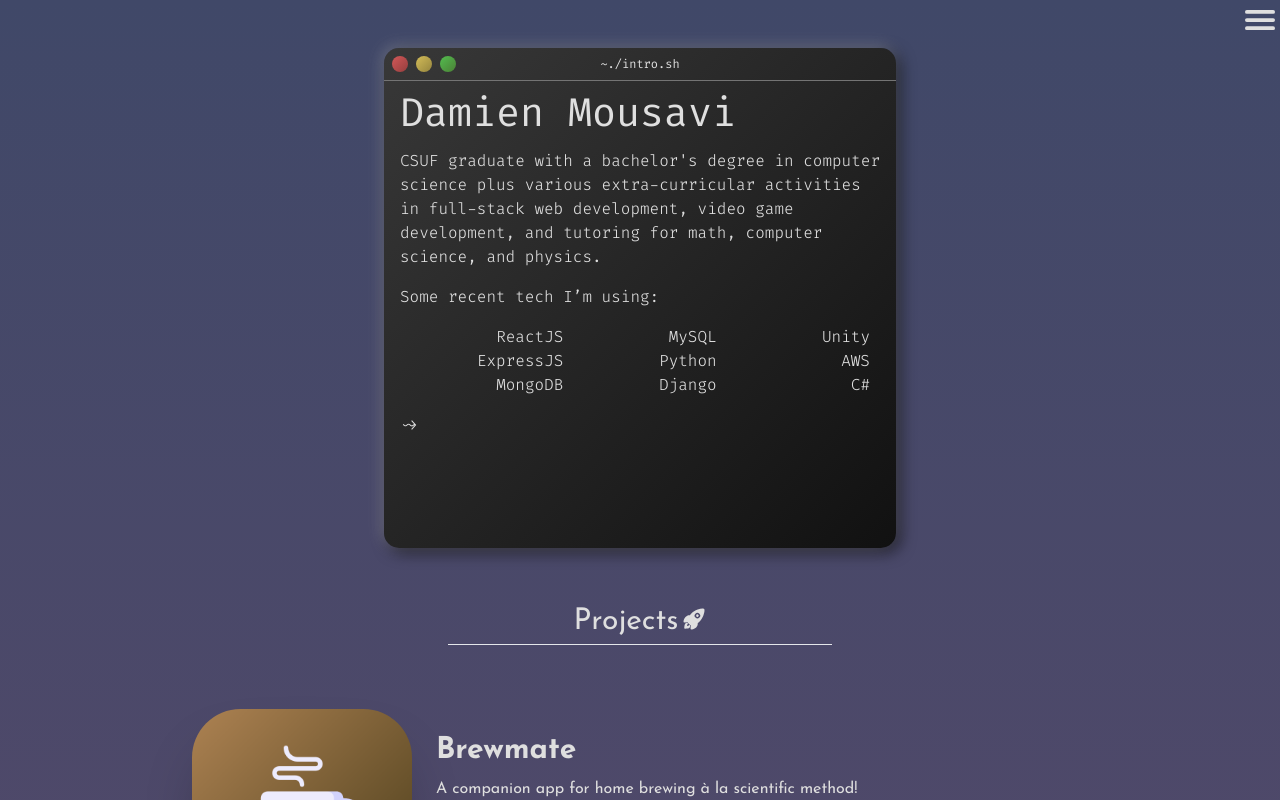
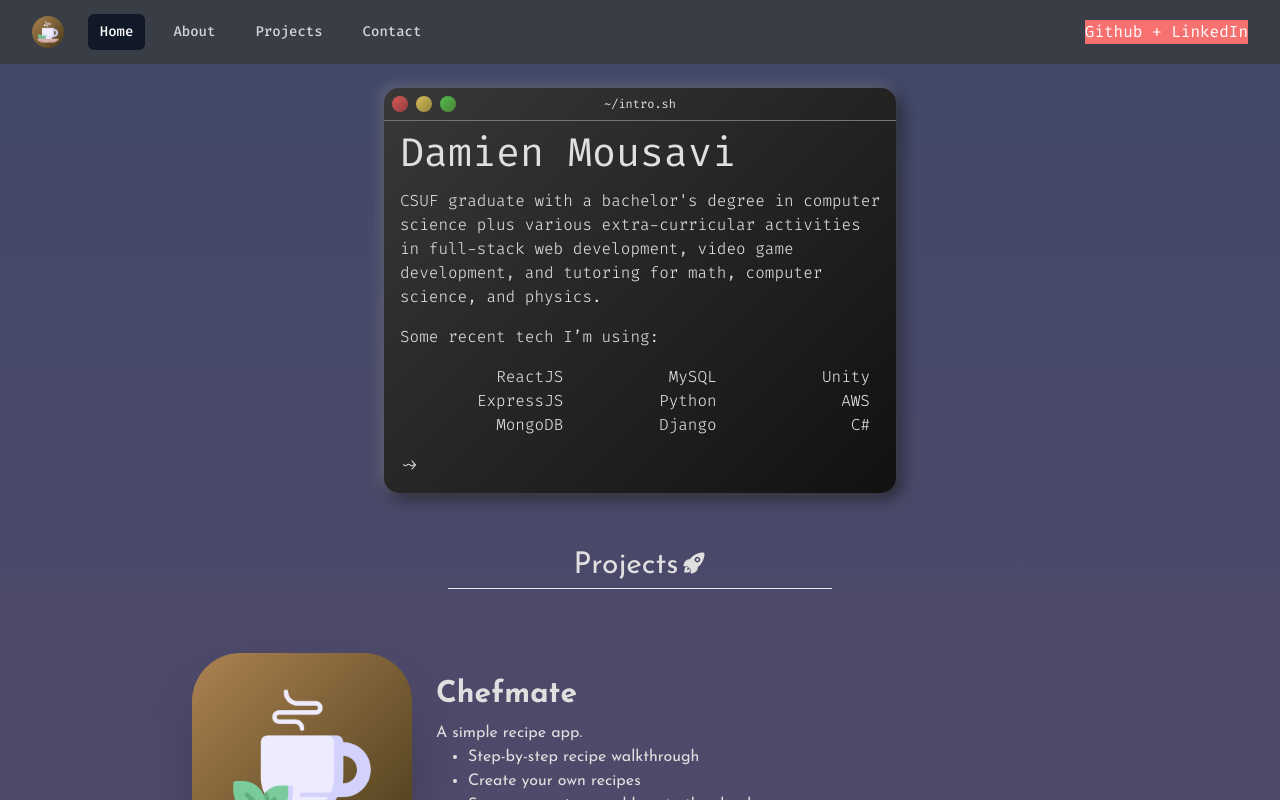
Before and after one commit to DamienSaavi/damiensaavi.github.io, a React (Create React App) app: page / in a window 1280 px wide. Shown: the top 800 px of the page. Built offline with nearby package versions, Linux system fonts and the light colour scheme.

Commit message:
add navbar

```diff
--- a/package.json
+++ b/package.json
@@ -5,6 +5,8 @@
   "homepage": "https://damiensaavi.github.io",
   "dependencies": {
     "@craco/craco": "^6.1.1",
+    "@headlessui/react": "^1.2.0",
+    "@heroicons/react": "^1.0.1",
     "@material-ui/core": "^4.11.3",
     "@material-ui/icons": "^4.11.2",
     "@testing-library/jest-dom": "^5.11.10",
@@ -15,6 +17,7 @@
     "react": "^17.0.2",
     "react-dom": "^17.0.2",
     "react-icons": "^4.2.0",
+    "react-router-dom": "^5.2.0",
     "react-scripts": "4.0.3",
     "react-tsparticles": "^1.25.0",
     "web-vitals": "^1.1.1"
--- a/src/App.js
+++ b/src/App.js
@@ -1,10 +1,10 @@
 import React, { useEffect, useState } from 'react'
+import NavigationBar from './NavigationBar'
 import { init } from 'ityped'
-import { IoRocket, IoMenu } from "react-icons/io5";
+import { IoRocket } from "react-icons/io5";
 import './App.css'
 import brewmate_icon from './brewmate.png'
 import gh_icon from './gh.png'
-import appstore_icon from './appstore.svg'
 
 const tech = [
   'ReactJS', 'MySQL', 'Unity',
@@ -14,7 +14,6 @@ const tech = [
 
 function App() {
   useEffect(() => {
-    console.log('yeet')
     if (iTypeInit) return
     setiTypeInit(true)
 
@@ -98,21 +97,15 @@ function App() {
 
   return (
     <div className='root'>
-      <div className='w-full flex justify-end fixed z-50'>
-        <IoMenu className='w-10 h-10 text-main' onClick={() => setDrawer(!drawer)}></IoMenu>
-        <div className={`w-32 h-64 transition-all duration-200 ease-in-out bg-red-900 ${drawer ? 'mr-0' : '-mr-32'}`}>
-          <ul>
-            {/* Nav links */}
-          </ul>
-        </div>
-      </div>
-      <div className='intro-container flex flex-col p-2 w-full py-12'>
-        <div className='terminal max-w-lg flex flex-col self-center w-full xs:h-102'>
+      <NavigationBar/>
+      <div className='h-10'></div>
+      <div className='intro-container flex flex-col p-2 w-full py-12 sm:h-102'>
+        <div className='terminal max-w-lg flex flex-col self-center w-full'>
           <div className='terminal-bar flex justify-between w-full p-2'>
             <div class='button flex-shrink-0 btn-exit'></div>
             <div class='button flex-shrink-0 btn-min'></div>
             <div class='button flex-shrink-0 btn-max'></div>
-            <span className='text-center mx-auto align-top'>~./intro.sh</span>
+            <span className='text-center mx-auto align-top'>~/intro.sh</span>
             <div class='button flex-shrink-0 opacity-0'></div>
             <div class='button flex-shrink-0 opacity-0'></div>
             <div class='button flex-shrink-0 opacity-0'></div>
@@ -131,34 +124,33 @@ function App() {
             </div>
           </div>
         </div>
-      </div>
+      </div >
       <div class='projects-container relative container mx-auto max-w-5xl p-2'>
         <h1 className='text-3xl flex justify-center text-main'>Projects<IoRocket className='ml-1 w-6' /></h1>
-        <hr className='mt-1 mb-16 w-96 mx-auto'/>
+        <hr className='mt-1 mb-16 w-96 mx-auto' />
 
         <div class='project-billboard w-full flex flex-col mx-auto max-w-4xl sm:flex-row gap-2'>
           <div className='project-image-container w-full z-10 px-16 sm:p-0 sm:w-1/3'>
-            <img src={brewmate_icon} alt='' className='project-image shadow-3xl mx-auto z-10 '/>
+            <img src={brewmate_icon} alt='' className='project-image shadow-3xl mx-auto z-10 ' />
           </div>
           <div className='project-desc w-full flex flex-col bg-base-light shadow-main bg-opacity-20 text-main rounded-3xl p-4 pt-24 -mt-24 sm:pt-4 sm:mt-0 sm:shadow-none sm:bg-opacity-0'>
-            <p className='text-3xl font-bold text-center align-middle pb-2 pt-2 sm:text-left z-20'>Brewmate</p>
+            <p className='text-3xl font-bold text-center align-middle pb-2 pt-2 sm:text-left z-20'>Chefmate</p>
             <p>
-              A companion app for home brewing à la scientific method!
+              A simple recipe app.
               <ul className='features pl-8'>
                 <li>Step-by-step recipe walkthrough</li>
                 <li>Create your own recipes</li>
-                <li>Experiment with recipes and log your observations</li>
                 <li>Save your recipes and logs to the cloud</li>
               </ul>
             </p>
             <div className='flex flex-col justify-start flex-wrap content-center sm:content-start p-4'>
-              <img src={appstore_icon} className='w-36 m-1'/>
-              <img src={gh_icon} className='h-10 m-1 w-36 object-scale-down border-black border bg-white rounded-lg'/>
+              {/* <img src={appstore_icon} className='w-36 m-1' /> */}
+              <img src={gh_icon} className='h-10 m-1 w-36 object-scale-down border-black border bg-white rounded-lg' />
             </div>
           </div>
         </div>
       </div>
-    </div>
+    </div >
   )
 }
 
--- /dev/null
+++ b/src/NavigationBar.js
@@ -0,0 +1,89 @@
+/* This example requires Tailwind CSS v2.0+ */
+import { Fragment } from 'react'
+import { Disclosure, Menu, Transition } from '@headlessui/react'
+import { MenuIcon, XIcon } from '@heroicons/react/outline'
+import brewmate_icon from './brewmate.png'
+
+const navigation = [
+    { name: 'Home', href: '/', current: true },
+    { name: 'About', href: '/about', current: false },
+    { name: 'Projects', href: '/projects', current: false },
+    { name: 'Contact', href: '/contact', current: false },
+]
+
+function classNames(...classes) {
+    return classes.filter(Boolean).join(' ')
+}
+
+export default function NavigationBar() {
+    return (
+        <Disclosure as="nav" className="fixed w-full bg-base-dark z-50">
+            {({ open }) => (
+                <>
+                    <div className="max-w-7xl mx-auto px-2 sm:px-6 lg:px-8">
+                        <div className="relative flex items-center justify-between h-16">
+                            <div className="absolute inset-y-0 left-0 flex items-center sm:hidden">
+                                {/* Mobile menu button*/}
+                                <Disclosure.Button className="inline-flex items-center justify-center p-2 rounded-md text-gray-400 hover:text-white hover:bg-gray-700 focus:outline-none focus:ring-2 focus:ring-inset focus:ring-white">
+                                    <span className="sr-only">Open main menu</span>
+                                    {open ? (
+                                        <XIcon className="block h-6 w-6" aria-hidden="true" />
+                                    ) : (
+                                        <MenuIcon className="block h-6 w-6" aria-hidden="true" />
+                                    )}
+                                </Disclosure.Button>
+                            </div>
+                            <div className="flex-1 flex items-center justify-center sm:items-stretch sm:justify-start">
+                                <div className="flex-shrink-0 flex items-center">
+                                    <img
+                                        className="block h-8 w-auto rounded-full"
+                                        src={brewmate_icon}
+                                        alt="Workflow"
+                                    />
+                                </div>
+                                <div className="hidden sm:block sm:ml-6">
+                                    <div className="flex space-x-4">
+                                        {navigation.map((item) => (
+                                            <a
+                                                key={item.name}
+                                                href={item.href}
+                                                className={classNames(
+                                                    item.current ? 'bg-gray-900 text-white' : 'text-gray-300 hover:bg-gray-700 hover:text-white',
+                                                    'px-3 py-2 rounded-md text-sm font-medium'
+                                                )}
+                                                aria-current={item.current ? 'page' : undefined}
+                                            >
+                                                {item.name}
+                                            </a>
+                                        ))}
+                                    </div>
+                                </div>
+                            </div>
+                            <div className='hidden sm:block text-white bg-red-400'>
+                                {'Github + LinkedIn'}{/* github and linkedin */}
+                            </div>
+                        </div>
+                    </div>
+
+                    <Disclosure.Panel className="sm:hidden">
+                        <div className="px-2 pt-2 pb-3 space-y-1">
+                            {navigation.map((item) => (
+                                <a
+                                    key={item.name}
+                                    href={item.href}
+                                    className={classNames(
+                                        item.current ? 'bg-gray-900 text-white' : 'text-gray-300 hover:bg-gray-700 hover:text-white',
+                                        'block px-3 py-2 rounded-md text-base font-medium'
+                                    )}
+                                    aria-current={item.current ? 'page' : undefined}
+                                >
+                                    {item.name}
+                                </a>
+                            ))}
+                        </div>
+                    </Disclosure.Panel>
+                </>
+            )}
+        </Disclosure>
+    )
+}
```
Also changed, not shown: 1 other file (tests, documents, lock files or other folders).
